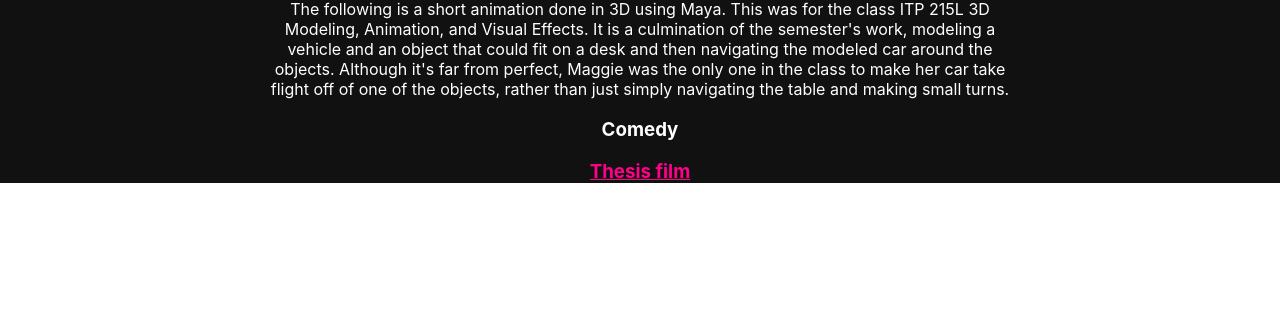
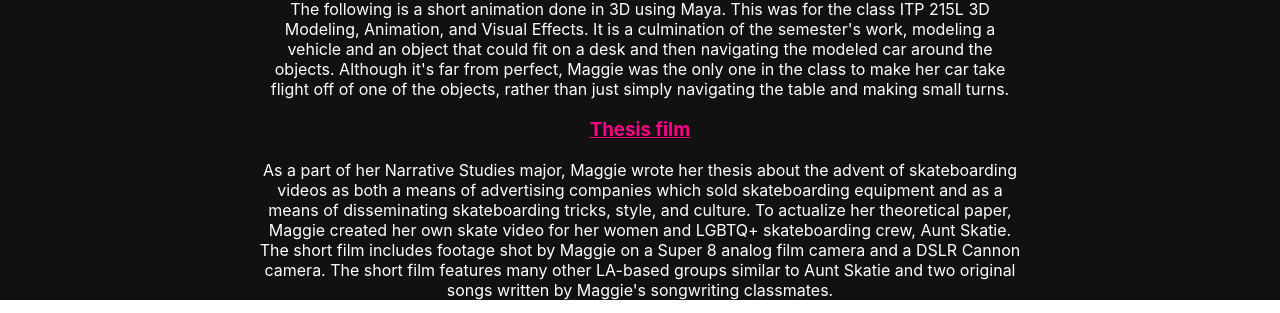
Before and after one commit to maggiebowen/maggie-portafolio-new, a Next.js app: page /filmmaking in a window 1280 px wide. Shown: the part 1765-2078 px from the top of the page. Before the commit the page ends 1966 px from the top, so only its background shows below. Built offline with nearby package versions, Linux system fonts and the light colour scheme.

Commit message:
more edits to filmmaking

```diff
--- a/pages/filmmaking.tsx
+++ b/pages/filmmaking.tsx
@@ -1,3 +1,4 @@
+import Link from 'next/link';
 import styles from '../styles/Home.module.css';
 import Navigation from './components/Navigation';
 import YoutubeEmbed from './components/YoutubeEmbed';
@@ -60,7 +61,7 @@ function filmmaking() {
           one in the class to make her car take flight off of one of the objects, rather than just
           simply navigating the table and making small turns.
         </p>
-        <h3>Comedy</h3>
+        {/* <h3>Comedy</h3> */}
         <h3 className={styles.descriptionText}>
           <a
             href="https://www.instagram.com/auntskatie/reel/CeAFaJ6pyvQ/?hl=en"
@@ -70,6 +71,16 @@ function filmmaking() {
             Thesis film
           </a>
         </h3>
+        <p>
+          As a part of her Narrative Studies major, Maggie wrote her thesis about the advent of
+          skateboarding videos as both a means of advertising companies which sold skateboarding
+          equipment and as a means of disseminating skateboarding tricks, style, and culture. To
+          actualize her theoretical paper, Maggie created her own skate video for her women and
+          LGBTQ+ skateboarding crew, <Link href="/auntSkatie">Aunt Skatie</Link>. The short film
+          includes footage shot by Maggie on a Super 8 analog film camera and a DSLR Cannon camera.
+          The short film features many other LA-based groups similar to Aunt Skatie and two original
+          songs written by Maggie&#39;s songwriting classmates.
+        </p>
       </div>
     </div>
   );
```
